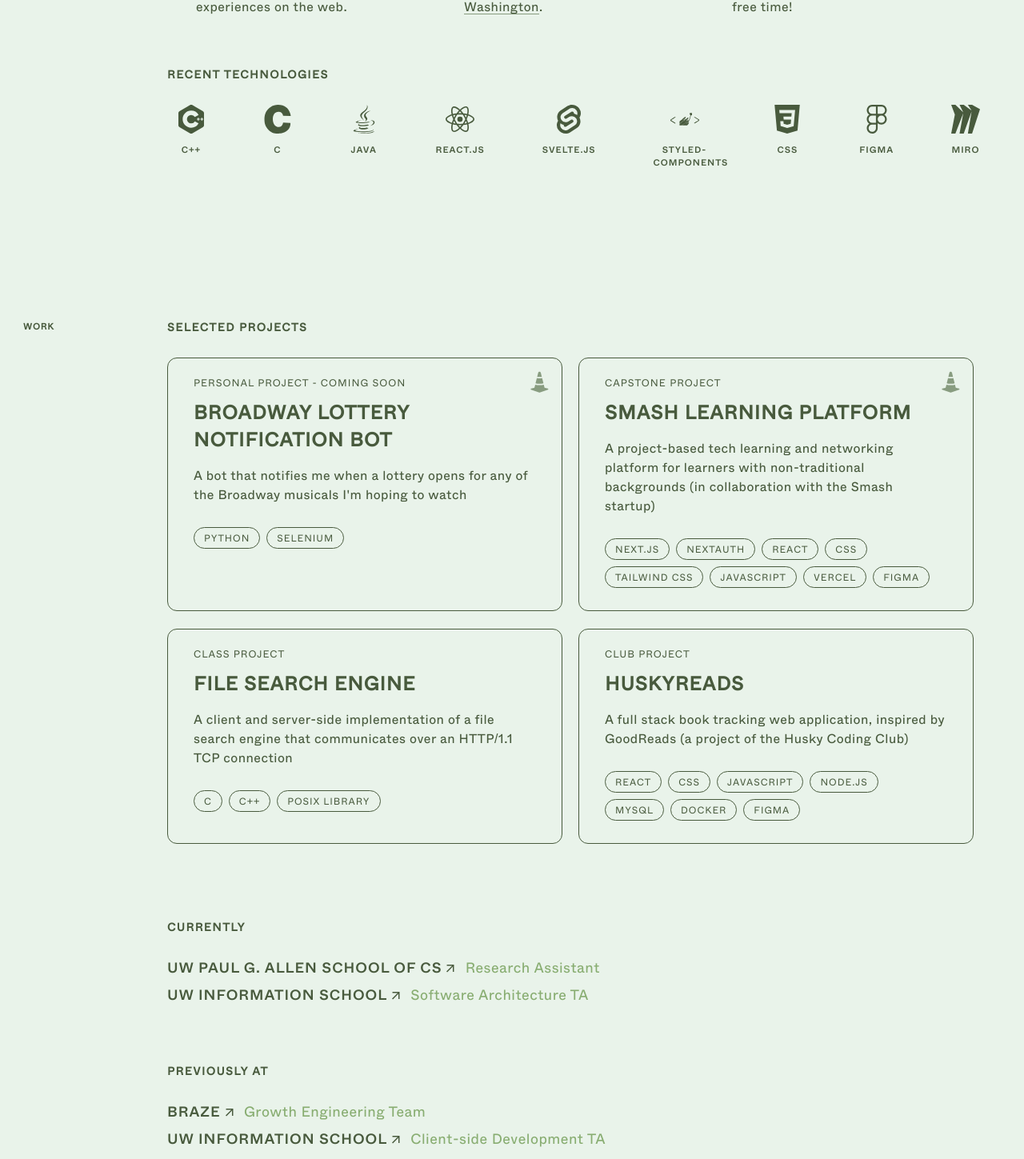
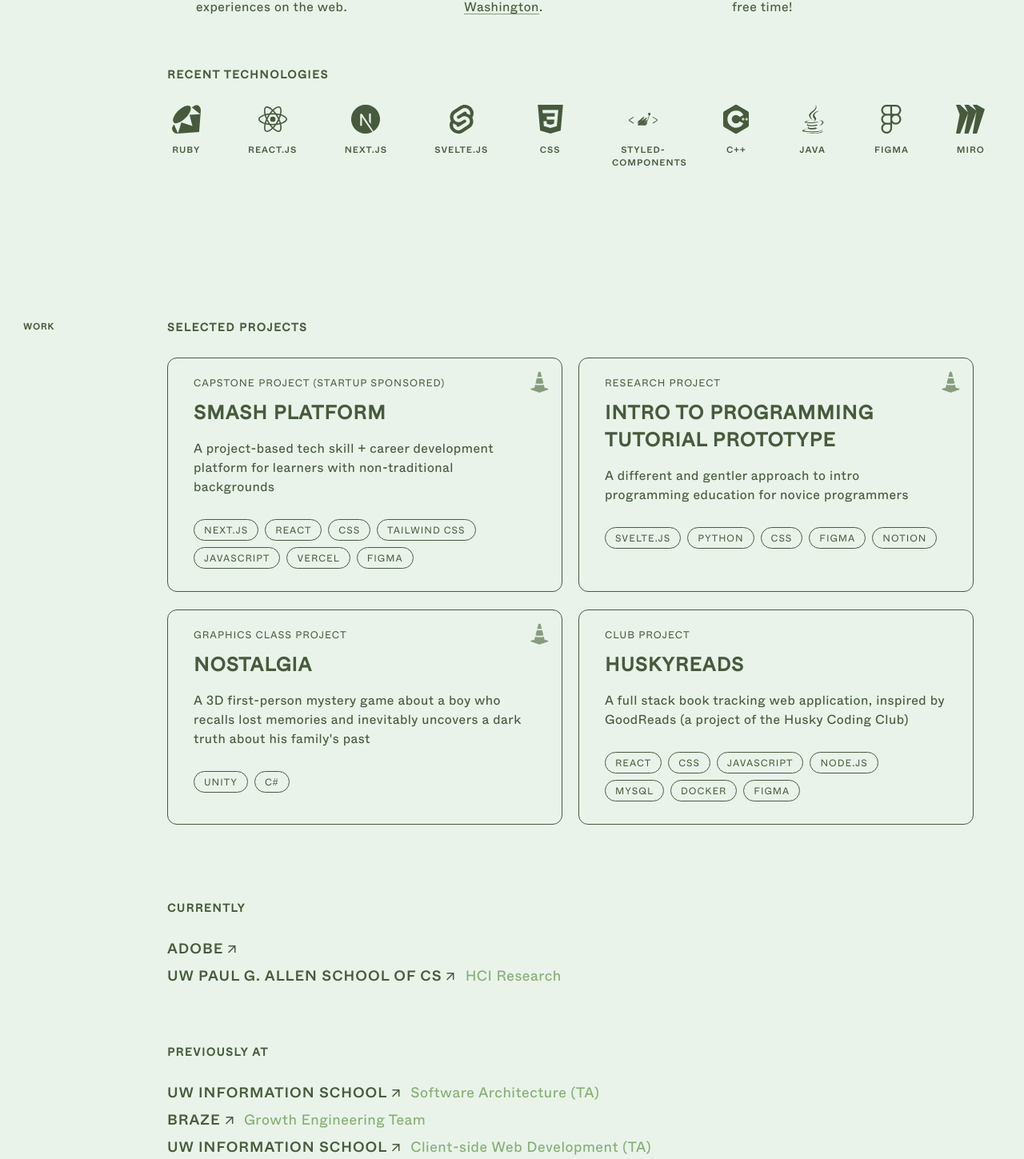
Before and after one commit to audrey-kho/audrey-kho.github.io, a React (Create React App) app: page / in a window 1280 px wide. Shown: the part 376-1825 px from the top of the page at 80% size. Built offline with nearby package versions, Linux system fonts and the light colour scheme; some icons are missing.

Commit message:
update content

```diff
--- a/src/components/About.js
+++ b/src/components/About.js
@@ -11,7 +11,9 @@
   SiFigma,
   SiJava,
   SiMiro,
+  SiNextdotjs,
   SiReact,
+  SiRuby,
   SiStyledcomponents,
   SiSvelte,
 } from "react-icons/si";
@@ -74,26 +76,12 @@
           </ul>
           <SectionHeading>RECENT TECHNOLOGIES</SectionHeading>
           <ul className="skills__list">
-            <li>
-              <SiCplusplus
-                title="C++"
+          <li>
+              <SiRuby
+                title="Ruby"
                 style={{ width: "36px", height: "36px" }}
               />
-              <h3>C++</h3>
-            </li>
-            <li>
-              <SiC
-                title="C"
-                style={{ width: "36px", height: "36px" }}
-              />
-              <h3>C</h3>
-            </li>
-            <li>
-              <SiJava
-                title="Java"
-                style={{ width: "36px", height: "36px" }}
-              />
-              <h3>Java</h3>
+              <h3>Ruby</h3>
             </li>
             <li>
               <SiReact
@@ -103,11 +91,25 @@
               <h3>React.js</h3>
             </li>
             <li>
+              <SiNextdotjs
+                title="Next.js"
+                style={{ width: "36px", height: "36px" }}
+              />
+              <h3>Next.js</h3>
+            </li>
+            <li>
               <SiSvelte
                 title="Svelte.js"
                 style={{ width: "36px", height: "36px" }}
               />
               <h3>Svelte.js</h3>
+            </li>
+            <li>
+              <SiCss3
+                title="CSS"
+                style={{ width: "36px", height: "36px" }}
+              />
+              <h3>CSS</h3>
             </li>
             <li>
               <SiStyledcomponents
@@ -117,11 +119,18 @@
               <h3>styled-components</h3>
             </li>
             <li>
-              <SiCss3
-                title="CSS"
+              <SiCplusplus
+                title="C++"
                 style={{ width: "36px", height: "36px" }}
               />
-              <h3>CSS</h3>
+              <h3>C++</h3>
+            </li>
+            <li>
+              <SiJava
+                title="Java"
+                style={{ width: "36px", height: "36px" }}
+              />
+              <h3>Java</h3>
             </li>
             <li>
               <SiFigma
--- a/src/components/Work.js
+++ b/src/components/Work.js
@@ -123,7 +123,8 @@
     }
 
     .project:first-child,
-    .project:nth-child(2) {
+    .project:nth-child(2),
+    .project:nth-child(3) {
       &::before {
         position: absolute;
         top: 16px;
--- a/src/data/work.json
+++ b/src/data/work.json
@@ -1,5 +1,14 @@
 {
   "prev_experience": [
+    {
+      "name": "UW Information School",
+      "link": "https://ischool.uw.edu/",
+      "role": "Software Architecture (TA)",
+      "description": [
+        ""
+      ],
+      "time": "03/23&ndash;"
+    },
     {
       "name": "Braze",
       "link": "https://www.braze.com/",
@@ -12,7 +21,7 @@
     {
       "name": "UW Information School",
       "link": "https://ischool.uw.edu/",
-      "role": "Client-side Development TA",
+      "role": "Client-side Web Development (TA)",
       "description": [
         ""
       ],
@@ -49,45 +58,45 @@
   ],
   "curr_experience": [
     {
+      "name": "Adobe",
+      "link": "https://www.adobe.com/",
+      "role": " ",
+      "description": [
+        ""
+      ],
+      "time": "06/23&ndash;"
+    },
+    {
       "name": "UW Paul G. Allen School of CS",
       "link": "https://www.cs.washington.edu/",
-      "role": "Research Assistant",
+      "role": "HCI Research",
       "description": [
         ""
       ],
       "time": "01/23&ndash;"
-    },
-    {
-      "name": "UW Information School",
-      "link": "https://ischool.uw.edu/",
-      "role": "Software Architecture TA",
-      "description": [
-        ""
-      ],
-      "time": "03/23&ndash;"
     }
   ],
   "projects": [
     {
-      "name": "Broadway Lottery Notification Bot",
-      "link": "",
-      "type": "Personal Project - Coming Soon",
-      "description": "A bot that notifies me when a lottery opens for any of the Broadway musicals I'm hoping to watch",
-      "technologies": ["Python", "Selenium"]
+      "name": "Smash Platform",
+      "link": "https://smash-learn.web.app/",
+      "type": "Capstone Project (Startup Sponsored)",
+      "description": "A project-based tech skill + career development platform for learners with non-traditional backgrounds",
+      "technologies": ["Next.js", "React", "CSS", "Tailwind CSS", "JavaScript", "Vercel", "Figma"]
     },
     {
-      "name": "Smash Learning Platform",
-      "link": "https://smash-learn.web.app/",
-      "type": "Capstone Project",
-      "description": "A project-based tech learning and networking platform for learners with non-traditional backgrounds (in collaboration with the Smash startup)",
-      "technologies": ["Next.js", "NextAuth", "React", "CSS", "Tailwind CSS", "JavaScript", "Vercel", "Figma"]
+      "name": "Intro to Programming Tutorial Prototype",
+      "link": "",
+      "type": "Research Project",
+      "description": "A different and gentler approach to intro programming education for novice programmers",
+      "technologies": ["Svelte.js", "Python", "CSS", "Figma", "Notion"]
     },
     {
-      "name": "File Search Engine",
+      "name": "Nostalgia",
       "link": "",
-      "type": "Class Project",
-      "description": "A client and server-side implementation of a file search engine that communicates over an HTTP/1.1 TCP connection",
-      "technologies": ["C", "C++", "POSIX Library"]
+      "type": "Graphics Class Project",
+      "description": "A 3D first-person mystery game about a boy who recalls lost memories and inevitably uncovers a dark truth about his family's past",
+      "technologies": ["Unity", "C#"]
     },
     {
       "name": "HuskyReads",
```
Also changed, not shown: src/data/old-projects.txt (added).
